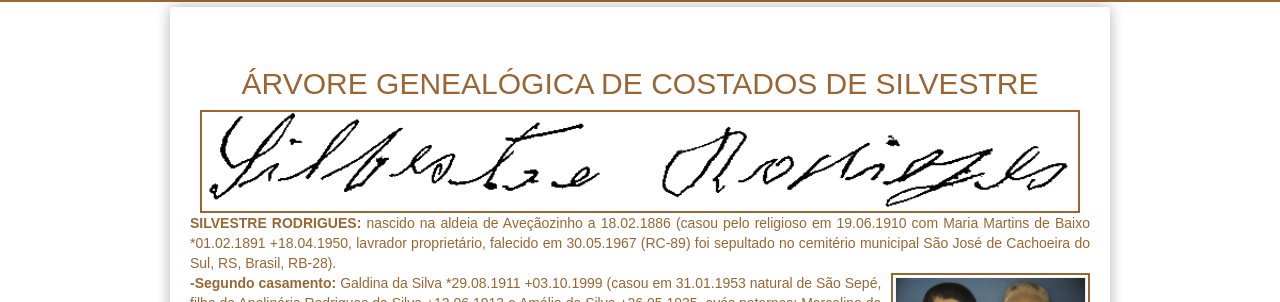
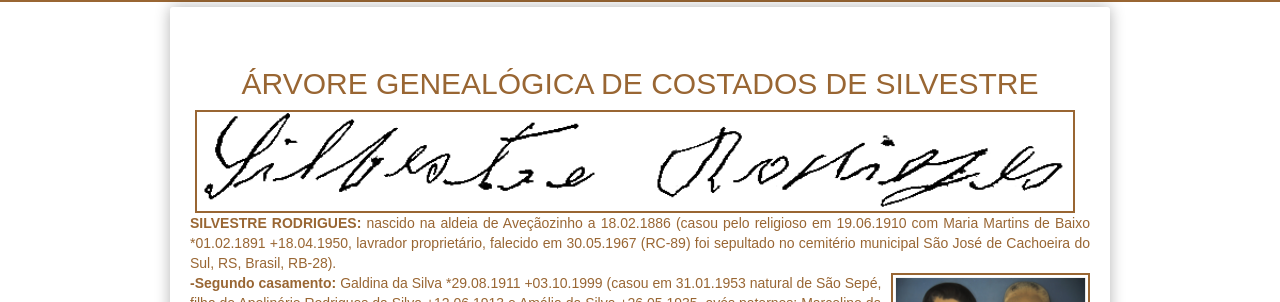
Before and after one commit to claudiovargas1955/claudiovargas1955.github.io, a Jekyll site: the page built from _pages/arvore-genealogica-de-costados-de-silvestre.html, in a window 1280 px wide. Shown: the part 263-565 px from the top of the page. Built offline with Jekyll 4.4.1, drawn with Linux system fonts in a browser that asks for light colours; some web fonts are replaced.

Commit message:
Update arvore-genealogica-de-costados-de-silvestre.html

```diff
--- a/_pages/arvore-genealogica-de-costados-de-silvestre.html
+++ b/_pages/arvore-genealogica-de-costados-de-silvestre.html
@@ -44,6 +44,10 @@
    img {border:#996633 solid 2px;
         margin-left:10px;
         }
+
+  .esq1{margin-right:5px;
+      margin-left: 5px;
+       }
 </style>
 
 <div class="texto">
```
